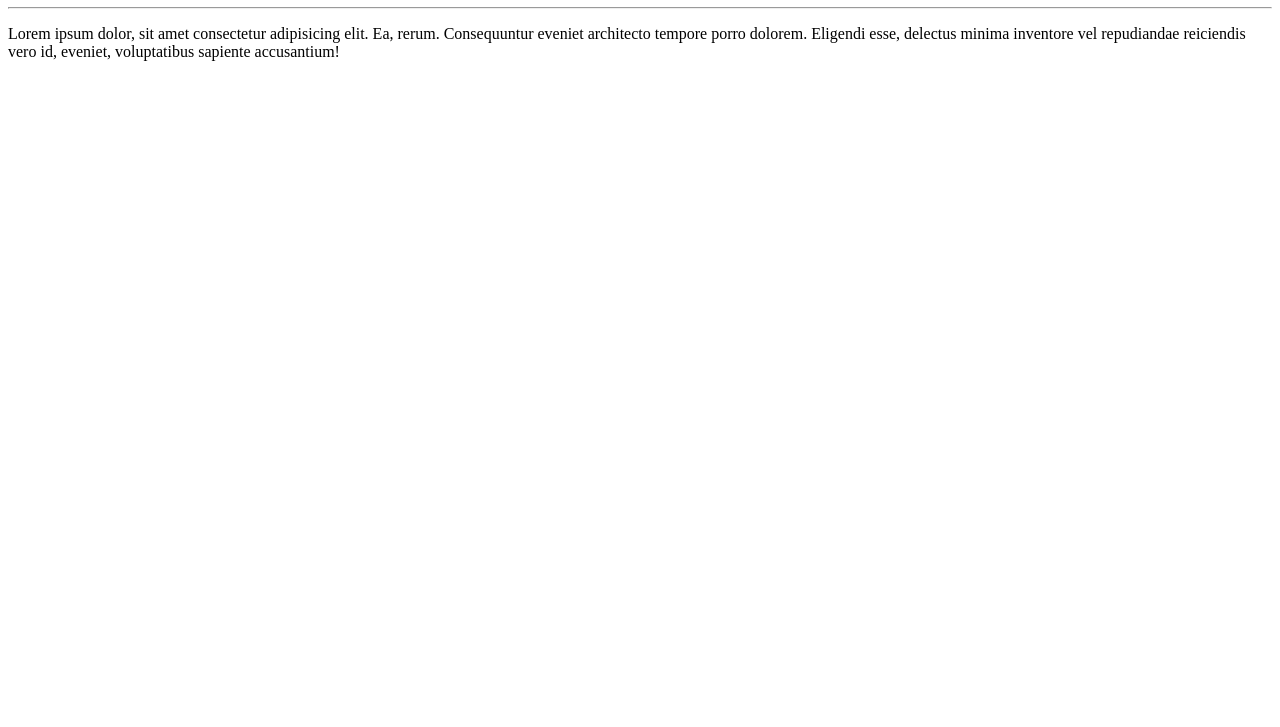
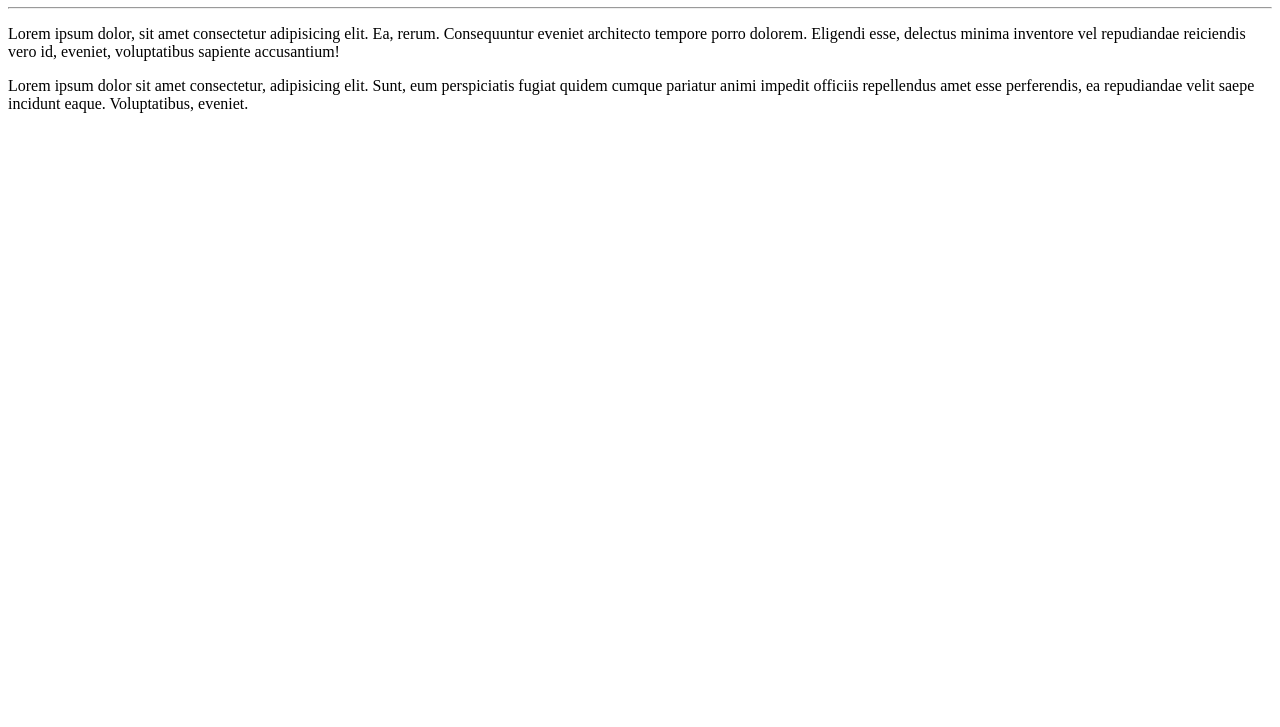
Before and after one commit to LucianaDiel/Ola-Mundo, a plain HTML site: page Site Exemplo/Index.html in a window 1280 px wide. Shown: the part 73-800 px from the top of the page. Drawn offline with Linux system fonts and the light colour scheme.

Commit message:
Adicionei um parágrafo

```diff
--- a/Site Exemplo/Index.html
+++ b/Site Exemplo/Index.html
@@ -9,5 +9,6 @@
     <h1>Olá Mundo!</h1>
     <hr>
     <p>Lorem ipsum dolor, sit amet consectetur adipisicing elit. Ea, rerum. Consequuntur eveniet architecto tempore porro dolorem. Eligendi esse, delectus minima inventore vel repudiandae reiciendis vero id, eveniet, voluptatibus sapiente accusantium!</p>
+    <p>Lorem ipsum dolor sit amet consectetur, adipisicing elit. Sunt, eum perspiciatis fugiat quidem cumque pariatur animi impedit officiis repellendus amet esse perferendis, ea repudiandae velit saepe incidunt eaque. Voluptatibus, eveniet.</p>
 </body>
 </html>
```
